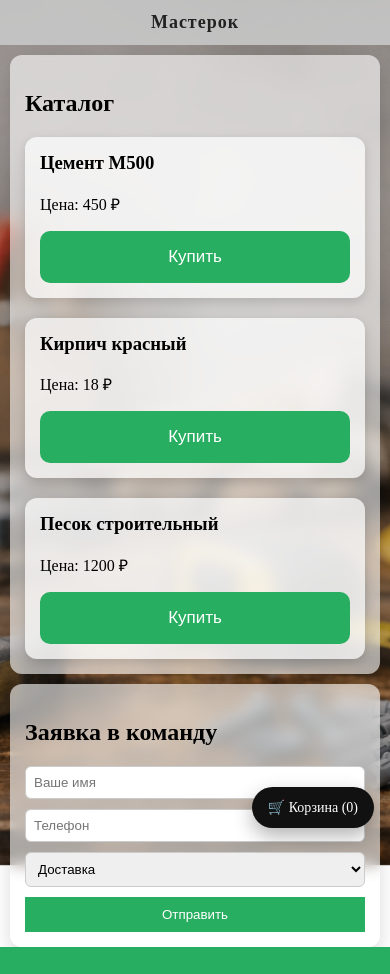
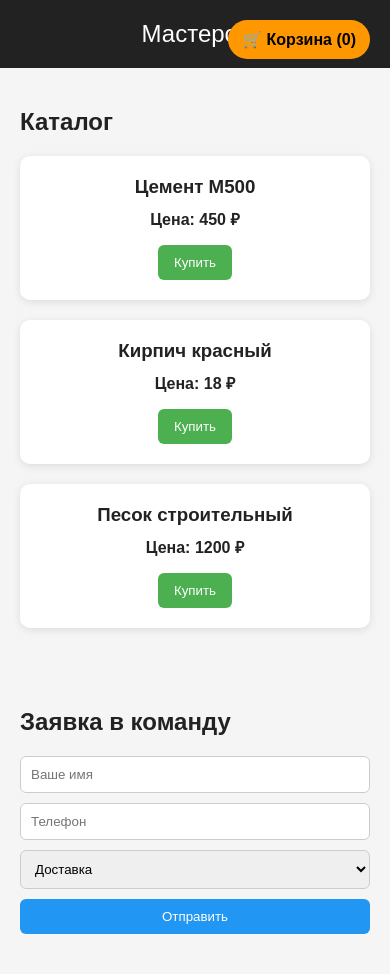
Before and after one commit to Materia0502/masterok-site, a Flask app: page / in a window 390 px wide. Before the commit the page ends 947 px from the top, so only its background shows below. Run offline with Flask 3, Linux system fonts and the light colour scheme.

Commit message:
fix css: page cut + scroll restore

```diff
--- a/static/style.css
+++ b/static/style.css
@@ -1,49 +1,60 @@
-/* ===== BASE ===== */
-
-html, body {
+/* ===== RESET ===== */
+* {
     margin: 0;
     padding: 0;
-    height: 100%;
+    box-sizing: border-box;
 }
 
-body::before {
-    content: "";
-    position: fixed;
-    inset: 0;
-    background: url("/static/bg.jpg") center / cover no-repeat;
-    filter: blur(2px) brightness(0.9);
-    transform: scale(1.05);
-    z-index: -1;
+html {
+    scroll-behavior: smooth;
+}
+
+body {
+    font-family: Arial, sans-serif;
+    background: #f5f5f5;
+    color: #222;
+
+    /* КЛЮЧЕВОЕ ИСПРАВЛЕНИЕ */
+    min-height: 100vh;
+    overflow-x: hidden;
+    overflow-y: auto;
 }
 
 /* ===== HEADER ===== */
+header {
+    background: #222;
+    color: #fff;
+    padding: 20px;
+    font-size: 24px;
+    text-align: center;
+}
 
-header {
-    background: rgba(200, 200, 200, 0.9);
-    color: #222;
-    padding: 18px 20px;
-    text-align: center;
-    font-size: 26px;
+/* ===== CART ICON ===== */
+#cartCount {
+    position: fixed;
+    top: 20px;
+    right: 20px;
+    background: #ff9800;
+    color: #000;
+    padding: 10px 14px;
+    border-radius: 20px;
+    cursor: pointer;
     font-weight: bold;
-    letter-spacing: 1px;
-    position: sticky;
-    top: 0;
-    z-index: 10;
+    z-index: 1000;
 }
 
 /* ===== SECTIONS ===== */
+section {
+    padding: 40px 20px;
+    max-width: 1200px;
+    margin: 0 auto;
+}
 
-section {
-    background: rgba(255, 255, 255, 0.6);
-    padding: 20px;
-    margin: 20px;
-    border-radius: 12px;
-    backdrop-filter: blur(8px);
-    box-shadow: 0 8px 20px rgba(0,0,0,0.15);
+h2 {
+    margin-bottom: 20px;
 }
 
 /* ===== PRODUCTS ===== */
-
 .products {
     display: grid;
     grid-template-columns: repeat(auto-fit, minmax(220px, 1fr));
@@ -51,52 +62,61 @@ section {
 }
 
 .product {
-    background: rgba(255,255,255,0.7);
-    padding: 15px;
-    border-radius: 12px;
-    box-shadow: 0 4px 12px rgba(0,0,0,0.15);
-    transition: transform .2s ease, box-shadow .2s ease;
-}
-
-.product:hover {
-    transform: translateY(-5px);
-    box-shadow: 0 8px 20px rgba(0,0,0,0.25);
+    background: #fff;
+    padding: 20px;
+    border-radius: 10px;
+    box-shadow: 0 2px 8px rgba(0,0,0,0.1);
+    text-align: center;
 }
 
 .product h3 {
-    margin-top: 0;
+    margin-bottom: 10px;
+}
+
+.product p {
+    margin-bottom: 15px;
+    font-weight: bold;
+}
+
+.product button {
+    padding: 10px 16px;
+    border: none;
+    border-radius: 6px;
+    background: #4caf50;
+    color: #fff;
+    cursor: pointer;
+    transition: transform 0.2s, background 0.2s;
+}
+
+.product button:hover {
+    background: #43a047;
+    transform: scale(1.05);
 }
 
 /* ===== FORMS ===== */
-
 form {
-    display: grid;
+    display: flex;
+    flex-direction: column;
     gap: 10px;
+    max-width: 400px;
 }
 
 input, select {
-    padding: 8px;
+    padding: 10px;
     border-radius: 6px;
     border: 1px solid #ccc;
 }
 
-/* ===== BUTTONS ===== */
-
-button {
-    background: #27ae60;
+form button {
+    background: #2196f3;
     color: #fff;
     border: none;
     padding: 10px;
+    border-radius: 6px;
     cursor: pointer;
-    transition: transform .1s ease;
-}
-
-button:active {
-    transform: scale(0.96);
 }
 
 /* ===== SCROLL TO TOP ===== */
-
 #toTop {
     position: fixed;
     bottom: 20px;
@@ -104,197 +124,83 @@ button:active {
     display: none;
     padding: 10px 14px;
     border-radius: 50%;
-    font-size: 18px;
+    border: none;
+    background: #000;
+    color: #fff;
+    cursor: pointer;
+    z-index: 1000;
 }
 
-/* ===== CART ===== */
-
-#cartCount {
-    position: fixed;
-    top: 16px;
-    right: 16px;
-    font-size: 16px;
-    cursor: pointer;
-    z-index: 9999;
-}
-
+/* ===== CART MODAL ===== */
 .cart-modal {
     display: none;
     position: fixed;
     inset: 0;
-    background: rgba(0,0,0,0.5);
-    z-index: 100;
+    background: rgba(0,0,0,0.6);
+    z-index: 2000;
+
+    /* КРИТИЧНО: НИЧЕГО НЕ РЕЖЕМ */
+    overflow-y: auto;
 }
 
 .cart-content {
     background: #fff;
-    width: 300px;
-    margin: 100px auto;
+    max-width: 400px;
+    margin: 80px auto;
     padding: 20px;
     border-radius: 10px;
-    display: flex;
-    flex-direction: column;
 }
 
-.cart-content ul {
-    padding-left: 20px;
+.cart-content h3 {
+    margin-bottom: 15px;
 }
 
-.cart-content li {
+#cartItems {
+    list-style: none;
+    margin-bottom: 15px;
+}
+
+#cartItems li {
     display: flex;
     justify-content: space-between;
-    align-items: center;
-    padding: 6px 0;
-}
-
-.cart-content li button {
-    background: transparent;
-    border: none;
-    font-size: 18px;
-    cursor: pointer;
-}
-
-/* ===== ADMIN ===== */
-
-.admin-wrapper {
-    min-height: 100vh;
-    display: flex;
-    justify-content: center;
-    align-items: center;
-    background: rgba(0,0,0,0.4);
-}
-
-.admin-card {
-    background: rgba(255,255,255,0.95);
-    padding: 30px;
-    width: 360px;
-    border-radius: 12px;
-    box-shadow: 0 10px 30px rgba(0,0,0,0.3);
-}
-
-.admin-form {
-    display: grid;
-    gap: 10px;
-}
-
-.admin-list {
-    list-style: none;
-    padding: 0;
-}
-
-.admin-list li {
-    display: flex;
-    justify-content: space-between;
-    border-bottom: 1px solid #ddd;
-    padding: 6px 0;
-}
-
-.edit-form {
-    display: flex;
-    gap: 6px;
-}
-
-.edit-form input {
-    width: 100px;
-    padding: 4px;
-}
-
-.edit-form button {
-    background: #2980b9;
-}
-
-/* ===== ANIMATIONS ===== */
-
-.fade-up {
-    opacity: 0;
-    transform: translateY(20px);
-    animation: fadeUp .6s ease-out forwards;
-}
-
-@keyframes fadeUp {
-    to { opacity: 1; transform: translateY(0); }
-}
-
-.buy-anim {
-    animation: buyPulse .3s ease;
-}
-
-@keyframes buyPulse {
-    0% { transform: scale(1); }
-    50% { transform: scale(.9); }
-    100% { transform: scale(1); }
-}
-
-#cartCount.cart-bounce {
-    animation: cartBounce .5s cubic-bezier(.34,1.56,.64,1);
-}
-
-@keyframes cartBounce {
-    0% { transform: scale(1); }
-    30% { transform: scale(1.2); }
-    60% { transform: scale(.95); }
-    100% { transform: scale(1); }
-}
-
-/* ===== MOBILE ===== */
-
-@media (max-width: 768px) {
-
-    body::before {
-        filter: brightness(.75);
-    }
-
-    header {
-        position: static;
-        font-size: 18px;
-        padding: 12px;
-    }
-
-    section {
-        margin: 10px;
-        padding: 15px;
-    }
-
-    .products {
-        grid-template-columns: 1fr;
-    }
-
-    .product button {
-        width: 100%;
-        padding: 16px;
-        font-size: 17px;
-        border-radius: 10px;
-    }
-
-    #cartCount {
-        top: auto;
-        bottom: 16px;
-        right: 16px;
-        background: #111;
-        color: #fff;
-        padding: 12px 16px;
-        border-radius: 30px;
-        font-size: 14px;
-        box-shadow: 0 8px 20px rgba(0,0,0,0.3);
-    }
-
-    .cart-content {
-        width: 100%;
-        height: 100%;
-        margin: 0;
-        border-radius: 0;
-    }
-
-    .cart-content ul {
-        flex: 1;
-        overflow-y: auto;
-    }
+    margin-bottom: 8px;
 }
 
 .cart-content button {
     margin-top: 10px;
+    width: 100%;
+    padding: 10px;
+    border-radius: 6px;
+    border: none;
+    cursor: pointer;
 }
 
-#cartItems {
-    margin-bottom: 10px;
+/* ===== ANIMATIONS ===== */
+.fade-up {
+    animation: fadeUp 0.6s ease both;
 }
+
+@keyframes fadeUp {
+    from {
+        opacity: 0;
+        transform: translateY(20px);
+    }
+    to {
+        opacity: 1;
+        transform: translateY(0);
+    }
+}
+
+.buy-anim {
+    transform: scale(1.1);
+}
+
+.cart-bounce {
+    animation: bounce 0.4s;
+}
+
+@keyframes bounce {
+    0% { transform: scale(1); }
+    50% { transform: scale(1.2); }
+    100% { transform: scale(1); }
+}
```
